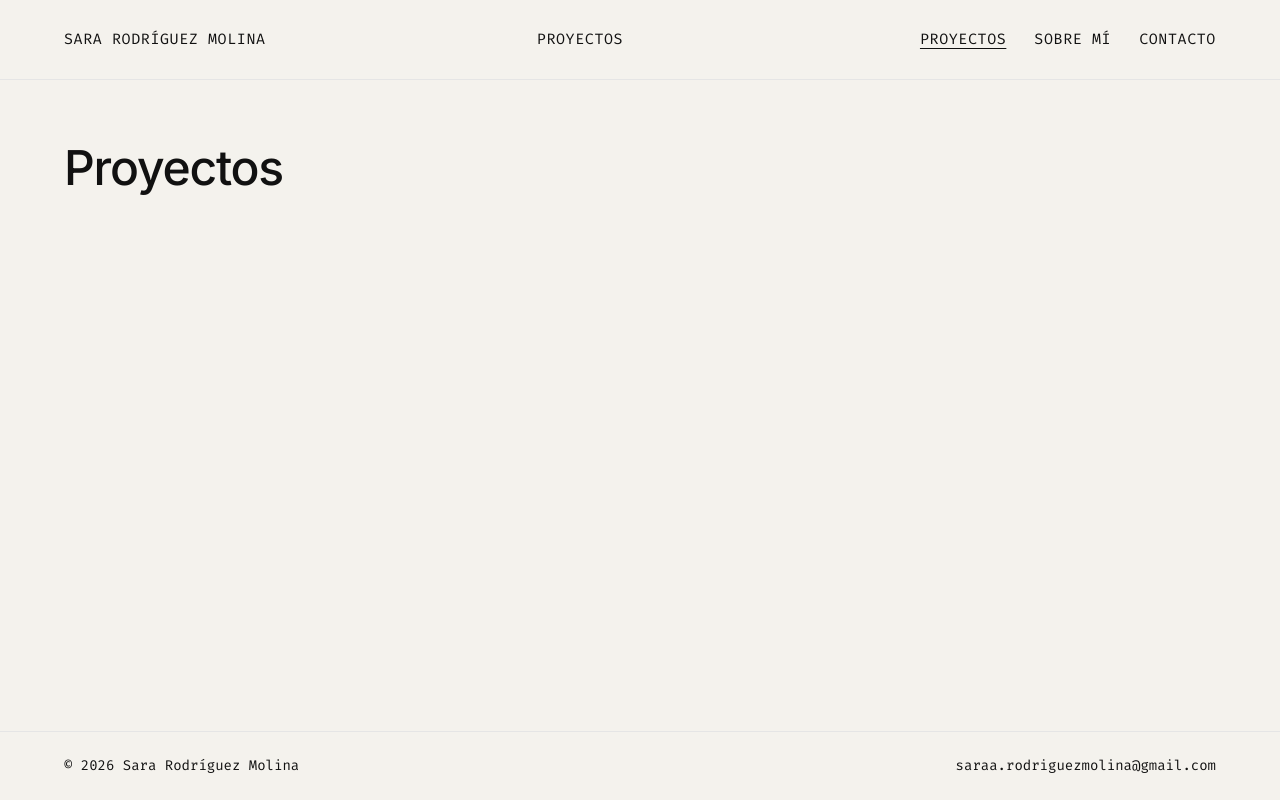
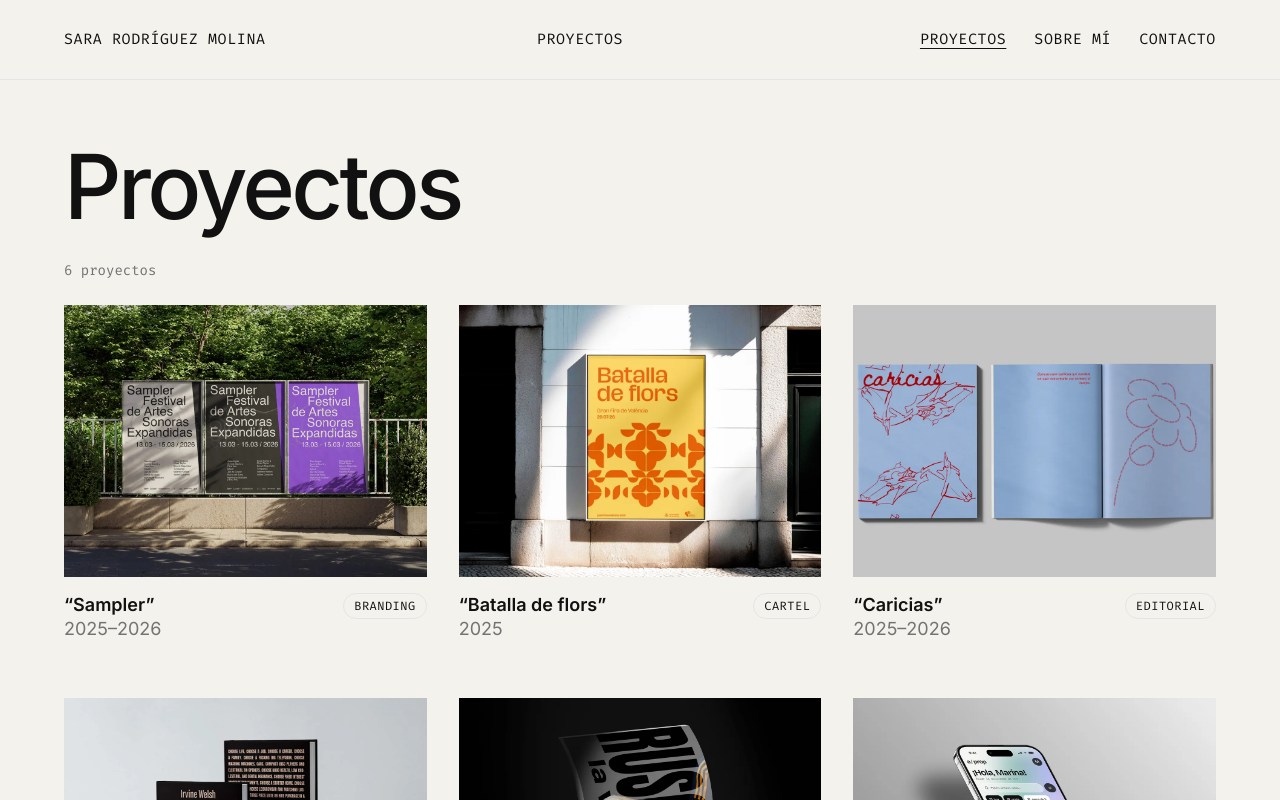
Before and after one commit to srodmol/portafolio-web, a Vue app: page /proyectos in a window 1280 px wide. Shown: the top 800 px of the page. Built offline with nearby package versions, Linux system fonts and the light colour scheme.

Commit message:
srodmol: Añadir cuadrícula de proyectos con componente TarjetaProyecto

```diff
--- /dev/null
+++ b/src/components/TarjetaProyecto.vue
@@ -0,0 +1,34 @@
+<script setup lang="ts">
+import type { Proyecto } from '@/data/proyectos'
+
+// La tarjeta recibe un proyecto desde fuera
+defineProps<{ proyecto: Proyecto }>()
+</script>
+
+<template>
+  <RouterLink :to="{ name: 'proyecto', params: { slug: proyecto.slug } }" class="group flex flex-col gap-4">
+    <div class="aspect-[4/3] overflow-hidden" :style="{ backgroundColor: proyecto.color }">
+      <img
+        :src="proyecto.portada.src"
+        :alt="proyecto.portada.alt"
+        loading="lazy"
+        class="size-full object-cover transition-transform duration-500 group-hover:scale-[1.04]"
+      />
+    </div>
+
+    <div class="flex items-start justify-between gap-4">
+      <p class="text-lg leading-snug text-muted-foreground">
+        <span class="font-semibold text-foreground underline-offset-4 group-hover:underline">
+          “{{ proyecto.titulo }}”
+        </span>
+        <br />
+        {{ proyecto.anio }}
+      </p>
+      <span
+        class="flex-none rounded-full border border-border px-2.5 py-1 font-mono text-xs uppercase tracking-[0.04em]"
+      >
+        {{ proyecto.categoria }}
+      </span>
+    </div>
+  </RouterLink>
+</template>
--- a/src/pages/proyectos/Proyectos.vue
+++ b/src/pages/proyectos/Proyectos.vue
@@ -1,13 +1,16 @@
 <script setup lang="ts">
-
+import { proyectos } from '@/data/proyectos'
+import TarjetaProyecto from '@/components/TarjetaProyecto.vue'
 </script>
 
 <template>
-    <section class="px-[5vw] py-16">
-        <h1 class="text-5xl font-medium tracking-tight">Proyectos</h1>
-    </section>
+  <section class="flex flex-wrap items-end justify-between gap-8 px-[5vw] pt-16 pb-8">
+    <h1 class="text-[clamp(48px,7vw,112px)] leading-[0.95] font-medium tracking-[-0.04em]">Proyectos</h1>
+  </section>
+
+  <p class="px-[5vw] pb-6 font-mono text-sm text-muted-foreground">{{ proyectos.length }} proyectos</p>
+
+  <section class="grid grid-cols-[repeat(auto-fill,minmax(320px,1fr))] gap-x-8 gap-y-14 px-[5vw] pb-24">
+    <TarjetaProyecto v-for="proyecto in proyectos" :key="proyecto.slug" :proyecto="proyecto" />
+  </section>
 </template>
-
-<style scoped>
-
-</style>
```
